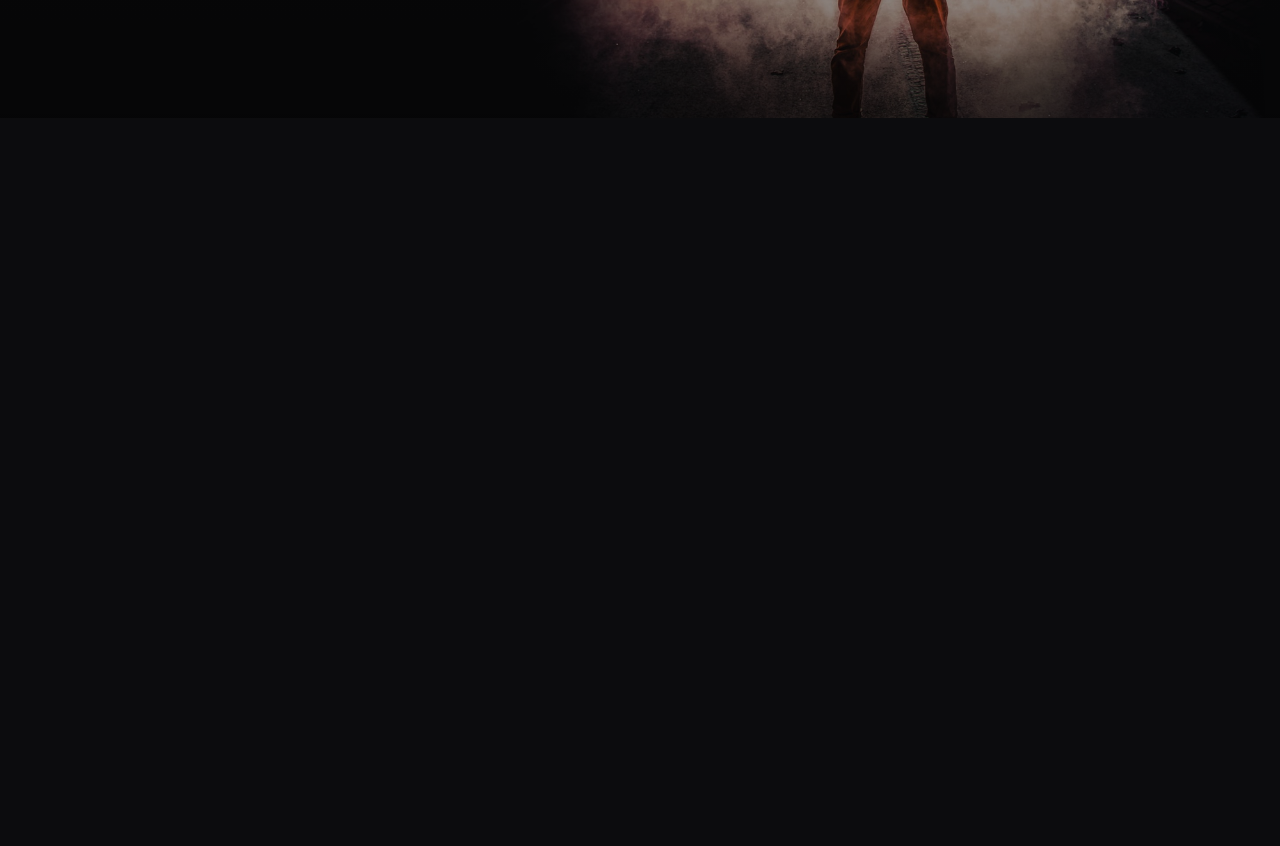
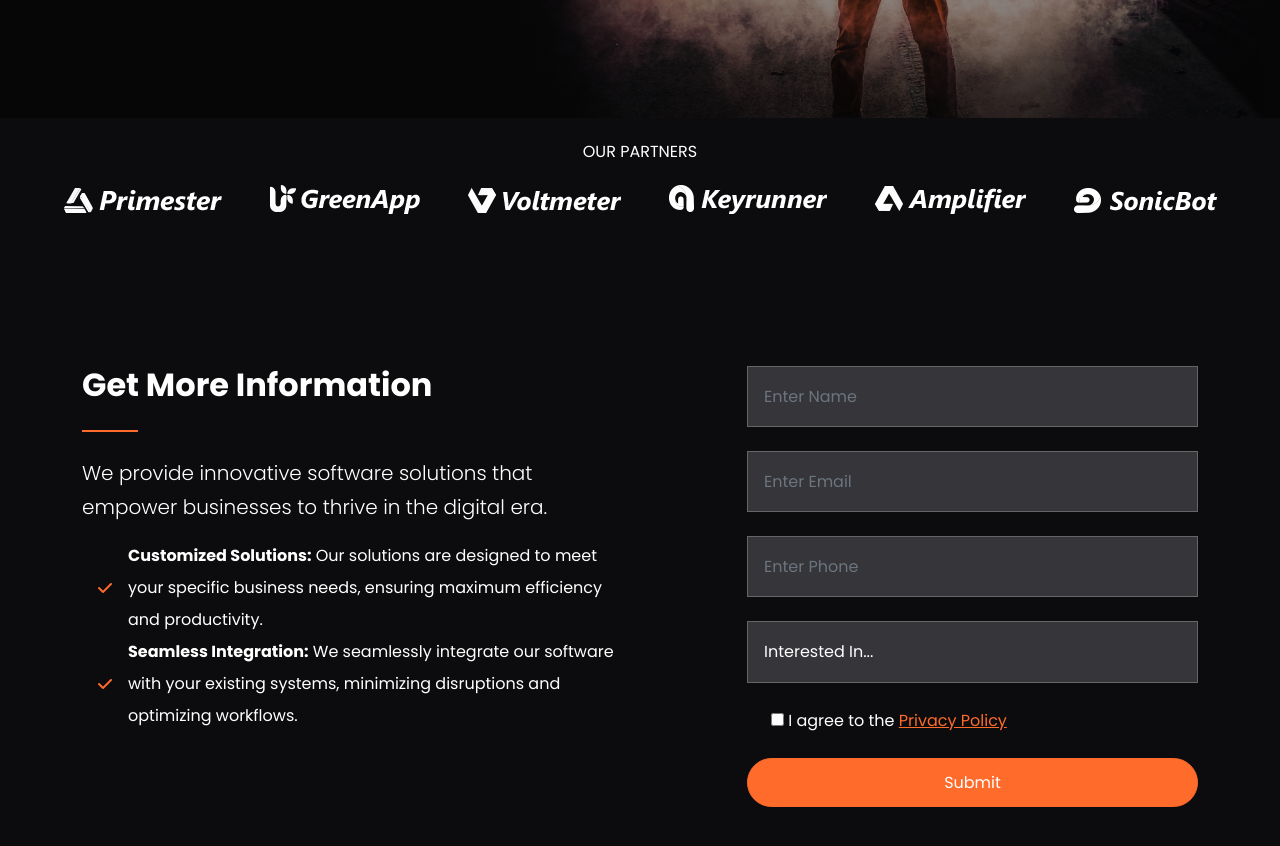
Before and after one commit to johnwr-response/boot5fsb5mw, a website: page vera-website/index.html in a window 1280 px wide. Shown: the part 558-1404 px from the top of the page. Before the commit the page ends 800 px from the top, so only its background shows below. Drawn offline with nearby package versions, Linux system fonts and the light colour scheme; files that its build step writes are made by us from their sources.

Commit message:
Partners & Form

```diff
--- a/vera-website/index.html
+++ b/vera-website/index.html
@@ -88,6 +88,83 @@
       </div>
     </header>
 
+    <!-- Partners -->
+    <section class="partners py-4 overflow-hidden">
+      <div class="container">
+        <div class="row">
+          <div class="col-lg-10 offset-lg-1">
+            <h6 class="text-center mb-4 text-uppercase ">Our Partners</h6>
+            <div class="d-flex justify-content-center align-items-center text-center">
+              <div><img src="images/partner-logo-1.png" alt="" class="mx-4"></div>
+              <div class="d-none d-sm-block"><img src="images/partner-logo-2.png" alt="" class="mx-4"></div>
+              <div class="d-none d-md-block"><img src="images/partner-logo-3.png" alt="" class="mx-4"></div>
+              <div class="d-none d-lg-block"><img src="images/partner-logo-4.png" alt="" class="mx-4"></div>
+              <div class="d-none d-lg-block"><img src="images/partner-logo-5.png" alt="" class="mx-4"></div>
+              <div class="d-none d-xl-block"><img src="images/partner-logo-6.png" alt="" class="mx-4"></div>
+            </div>
+          </div>
+        </div>
+      </div>
+    </section>
+
+    <!-- Form Area -->
+    <section id="contact" class="contact my-7">
+      <div class="container">
+        <div class="row">
+          <div class="col-md-6">
+            <h2 class="fw-bold">Get More Information</h2>
+            <hr class="hr-heading" />
+            <p class="lead">
+              We provide innovative software solutions that empower businesses to thrive in the digital era.
+            </p>
+            <ul class="list-unstyled lh-lg">
+              <li class="d-flex align-items-center">
+                <i class="fas fa-check text-primary mx-3"></i>
+                <div>
+                  <strong>Customized Solutions:</strong> Our solutions are designed to meet your specific business needs, ensuring maximum efficiency and productivity.
+                </div>
+              </li>
+              <li class="d-flex align-items-center">
+                <i class="fas fa-check text-primary mx-3"></i>
+                <div>
+                  <strong>Seamless Integration:</strong> We seamlessly integrate our software with your existing systems, minimizing disruptions and optimizing workflows.
+                </div>
+              </li>
+            </ul>
+          </div>
+          <div class="col-md-5 offset-md-1">
+            <form>
+              <div class="mb-4">
+                <input type="text" class="form-control bg-secondary" placeholder="Enter Name" />
+              </div>
+              <div class="mb-4">
+                <input type="email" class="form-control bg-secondary" placeholder="Enter Email" />
+              </div>
+              <div class="mb-4">
+                <input type="text" class="form-control bg-secondary" placeholder="Enter Phone" />
+              </div>
+              <div class="mb-4">
+                <select name="interested" id="interested" class="form-control bg-secondary">
+                  <option>Interested In...</option>
+                  <option value="erp">ERP Solution</option>
+                  <option value="crm">CRM Solution</option>
+                  <option value="cms">CMS Solution</option>
+                  <option value="sfa">SFA Solution</option>
+                </select>
+              </div>
+              <div class="mb-4 form-check">
+                <input type="checkbox" id="agree-check">
+                <label for="agree-check" class="form-check-label">I agree to the <a href="privacy.html">Privacy Policy</a></label>
+              </div>
+              <div class="d-grid gap-2">
+                <input type="submit" value="Submit" class="btn btn-primary text-white" />
+              </div>
+            </form>
+          </div>
+        </div>
+      </div>
+    </section>
+
     <script src="js/replaceme.min.js"></script>
     <script src="js/bootstrap.bundle.min.js"></script>
     <script src="js/script.js"></script>
--- a/vera-website/scss/styles.scss
+++ b/vera-website/scss/styles.scss
@@ -13,6 +13,16 @@
     width: 24px;
 }
 
+.hr-heading {
+    display: inline-block;
+    width: 3.5rem;
+    height: 0.125rem;
+    margin-top: 0.625rem;
+    border: none;
+    background-color: var(--bs-primary);
+    opacity: 1;
+}
+
 @media(max-width: 992px) {
     .xl-text {
         font-size: 50px;
```
Also changed, not shown: NOTES.md (+2 -0 lines).
